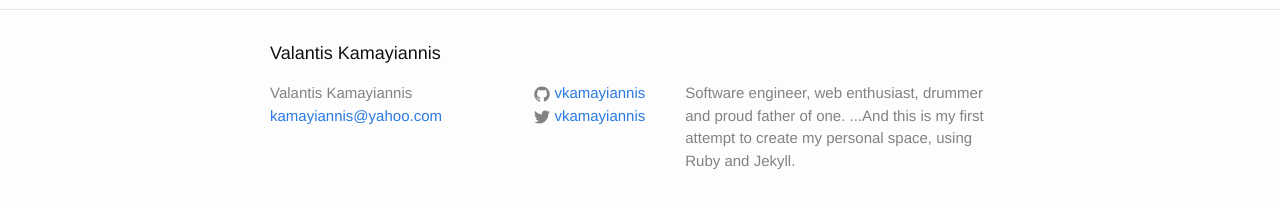
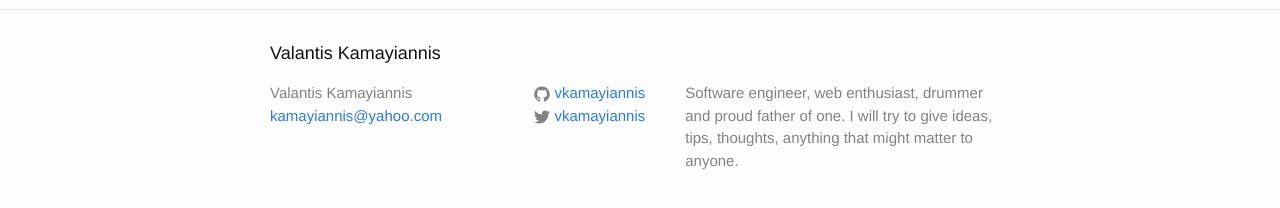
Before and after one commit to vkamayiannis/vkamayiannis.github.io, a Jekyll site: the page built from index.html, in a window 1280 px wide. Shown: the part 287-495 px from the top of the page. Built offline with Jekyll 4.4.1, drawn with Linux system fonts in a browser that asks for light colours.

Commit message:
change site description

```diff
--- a/_config.yml
+++ b/_config.yml
@@ -3,8 +3,7 @@ title: Valantis Kamayiannis
 email: kamayiannis@yahoo.com
 description: > # this means to ignore newlines until "baseurl:"
   Software engineer, web enthusiast, drummer and proud father of one.
-  ...And this is my first attempt to create my personal space, using
-  Ruby and Jekyll.
+  I will try to give ideas, tips, thoughts, anything that might matter to anyone.
 baseurl: "" # the subpath of your site, e.g. /blog/
 url: "http://yourdomain.com" # the base hostname & protocol for your site
 twitter_username: vkamayiannis
```
